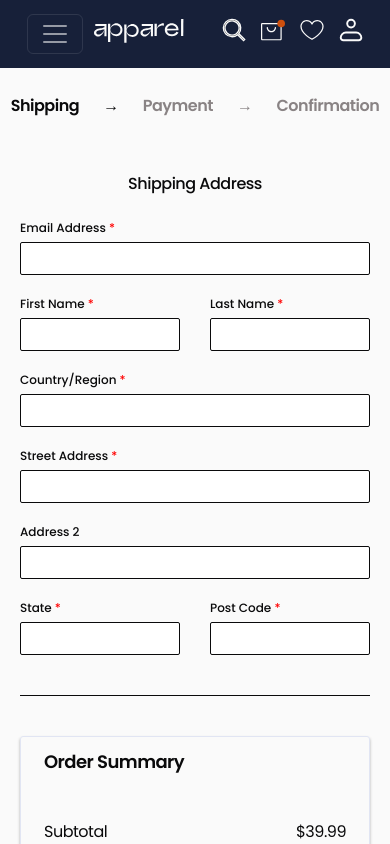
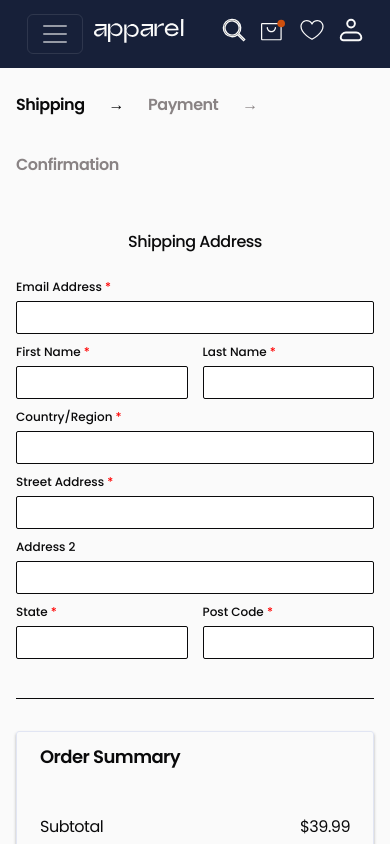
Before and after one commit to steffieMD/hng-task-apparel-app, a React (Vite) app: page /shipping in a window 390 px wide. Shown: the top 844 px of the page. Built offline with nearby package versions, Linux system fonts and the light colour scheme.

Commit message:
Update checkout pages

```diff
--- a/src/Product.jsx
+++ b/src/Product.jsx
@@ -80,7 +80,7 @@ function Product() {
           </div>
         </div>
         <div className="like-item">
-          <img src={likeIcon} alt="" />
+          <img className="like-icon" src={likeIcon} alt="" />
         </div>
       </div>
       <div className="img-div" onClick={handleShowProduct}>
--- a/src/styles/payment-page.css
+++ b/src/styles/payment-page.css
@@ -37,7 +37,7 @@ body::-webkit-scrollbar {
 
 /* Container */
 .payment-page-container {
-  padding: 20px 50px 0 50px;
+  padding: 30px 70px 59px 65px;
   color: var(--Base-Base_Black);
   display: flex;
   flex-direction: column;
@@ -45,13 +45,13 @@ body::-webkit-scrollbar {
 }
 
 .payment-container {
-  display: flex;
-  justify-content: center;
-  gap: 40px;
+  display: grid;
+  grid-template-columns: 65.6% 30.6%;
+  gap: 49px;
 }
 
-h1 {
-  padding-bottom: 40px;
+.payment-page-container h1 {
+  padding-bottom: 39px;
   display: flex;
   gap: 24px;
 }
@@ -73,7 +73,7 @@ h1 span:hover {
   color: #0a0a0b;
 }
 .payment-summary {
-  width: 396px;
+  width: 100%;
   height: 434px;
 
   border: 1px solid var(--Base-Base_Black);
@@ -153,11 +153,11 @@ h1 span:hover {
 }
 
 .sign-in-div {
-  height: 88px;
   border: 1px solid var(--Base-Base_Black);
-  padding: 20px;
+  padding: 20px 30px 21px 30px;
   display: flex;
   justify-content: space-between;
+  margin-bottom: 38px;
 }
 
 .sign-in-text {
@@ -203,7 +203,7 @@ h1 span:hover {
   display: flex;
   justify-content: space-between;
   align-items: center;
-  padding: 10px;
+
   margin-bottom: 25px;
 }
 
@@ -215,24 +215,22 @@ h1 span:hover {
   color: var(--Neutrals-Neutrals500);
 }
 
-.shipping-address-form,
-.shipping-method-div {
-  padding-top: 40px;
-}
-
 .payment-form {
-  width: 850px;
+  width: 100%;
 }
 
 .shipping-address-form h2 {
-  padding-bottom: 15px;
+  padding-bottom: 16px;
+}
+
+.shipping-page-container .shipping-method-div h2 {
+  padding: 24px 0 24px 0;
 }
 
 form {
   display: flex;
   flex-direction: column;
-  gap: 20px;
-  padding: 10px;
+  gap: 9px;
 }
 
 label,
@@ -258,7 +256,8 @@ label span {
 
 .split-form {
   width: 68%;
-  gap: 30px;
+  gap: 9px;
+  column-gap: 15px;
 }
 .split-form input {
   width: 100%;
@@ -326,16 +325,15 @@ h2 {
   }
 
   .payment-page-container {
-    padding: 20px;
+    padding: 19px 16px 15px 16px;
     justify-content: center;
     align-items: center;
   }
 
-  h1 {
+  .payment-page-container h1 {
     padding-left: 0;
     gap: 10px;
-    align-items: center;
-    justify-content: center;
+    flex-wrap: wrap;
   }
   h1 span {
     font-size: 16px;
@@ -347,6 +345,7 @@ h2 {
     flex-direction: column;
     gap: 40px;
     margin-bottom: 30px;
+    width: 100%;
   }
 
   .sign-in-div {
@@ -354,11 +353,15 @@ h2 {
   }
 
   .payment-form {
-    width: 340px;
+    width: 100%;
   }
 
   .shipping-address-form {
     padding-top: 0;
+  }
+
+  form {
+    gap: 9px;
   }
 
   .form-input {
@@ -367,6 +370,8 @@ h2 {
 
   .split-form {
     width: 100%;
+    gap: 9px;
+    column-gap: 15px;
   }
   .shipping-div,
   .shipping-div div {
@@ -398,7 +403,7 @@ h2 {
   }
 
   .payment-summary {
-    width: 340px;
+    width: 100%;
     height: 304px;
     padding: var(--Spacingm) 0 0 0;
     border-radius: var(--Spacingxs);
@@ -410,7 +415,7 @@ h2 {
   .payment-summary h3 {
     font-size: 18px;
     line-height: 21.6px;
-    padding: 0px 23px 0px 23px;
+    padding: 0 23px 0px 23px;
   }
 
   .payment-summary .summary-list {
@@ -418,15 +423,15 @@ h2 {
     display: flex;
     flex-direction: column;
     gap: 0;
-    padding: 0px 23px 0px 23px;
+    padding: 24px 23px 14px 23px;
     gap: 24px;
-    margin: 39px 0;
+    margin: 0;
   }
 
   .payment-summary button {
     margin-top: 0;
     padding: 13px 78px 13px 78px;
-    width: 340px;
+    width: 100%;
     border-radius: var(--Spacingxs);
     border: none;
     font-weight: 600;
@@ -434,13 +439,13 @@ h2 {
 }
 
 /* Tablet */
-@media only screen and (min-width: 601px) and (max-width: 1350px) {
+@media only screen and (min-width: 601px) and (max-width: 1240px) {
   .payment-summary button {
     margin-top: 30px;
   }
 
   .payment-page-container {
-    padding: 20px 30px 0 30px;
+    padding: 20px 30px 21px 20px;
   }
 
   .payment-payment {
--- a/src/styles/productlist-page.css
+++ b/src/styles/productlist-page.css
@@ -57,8 +57,9 @@ body::-webkit-scrollbar {
 
 .shoe-options-div {
   display: flex;
-  justify-content: space-between;
+  gap: 28px;
   width: 100%;
+  text-align: center;
 }
 
 .shoe-options {
@@ -136,8 +137,10 @@ body::-webkit-scrollbar {
   align-items: center;
 }
 
-.listProduct .item img {
-  width: 70%;
+.listProduct .item .img-div img {
+  width: 37.2%;
+  margin-top: 56.4px;
+  margin-bottom: 70.93px;
 }
 
 .listProduct img:hover {
@@ -165,19 +168,28 @@ body::-webkit-scrollbar {
   display: flex;
   align-items: center;
   justify-content: center;
-  justify-self: center;
+}
+
+.like-item .like-icon {
+  width: 32px;
+  height: 28px;
 }
 
 .price-size-cart {
   display: flex;
   justify-content: space-between;
-  gap: 10px;
+  gap: 20px;
+}
+
+.size-price {
+  width: 100%;
 }
 
 .size-div {
   display: flex;
   align-items: center;
-  gap: 10px;
+  gap: 13px;
+  justify-content: space-between;
 }
 
 .addCart {
@@ -214,7 +226,7 @@ span.size {
 }
 
 .size-btn {
-  width: 85px;
+  width: 100%;
   height: 34px;
   padding: 6px 10px 6px 10px;
   border-radius: 3px;
@@ -222,7 +234,8 @@ span.size {
   background-color: transparent;
   color: #0a0a0b;
   display: flex;
-  justify-content: space-between;
+  gap: 12px;
+  white-space: nowrap;
 }
 
 .price {
@@ -230,6 +243,7 @@ span.size {
   font-weight: 600;
   line-height: 28.8px;
   text-align: left;
+  margin-top: 4px;
 }
 
 .bottom-page-direction {
@@ -337,11 +351,20 @@ span.size {
   }
 
   .price {
-    font-size: 18px;
+    font-size: 38px;
   }
 
   span.size {
-    font-size: 14px;
+    font-size: 24px;
+  }
+
+  .size-btn {
+    font-size: 24px;
+    padding: 10px 40px;
+    height: 100%;
+    align-items: center;
+    display: flex;
+    gap: 20px;
   }
 
   .shoe-options {
@@ -357,9 +380,18 @@ span.size {
   }
 
   .price-size-cart {
+    gap: 80px;
+  }
+
+  .size-price {
+    display: flex;
+    flex-direction: column;
+    gap: 10px;
+  }
+
+  .size-div {
     gap: 20px;
   }
-
   .loadMore-div {
     margin-bottom: 15px;
   }
@@ -412,10 +444,6 @@ span.size {
   .addCart:hover {
     box-shadow: 0 6px 10px 4px rgba(0, 0, 0, 0.1);
   }
-
-  .size-btn {
-    width: 80px;
-  }
 }
 
 @media only screen and (max-width: 406px) {
@@ -454,7 +482,12 @@ span.size {
   }
 
   .size-div .size {
-    font-size: 12px;
+    font-size: 17px;
+  }
+
+  .size-div {
+    justify-content: flex-start;
+    gap: 20px;
   }
 
   .size-btn {
@@ -472,6 +505,18 @@ span.size {
   }
 }
 
+@media only screen and (min-width: 1225px) and (max-width: 1409px) {
+  .size-div {
+    justify-content: flex-start;
+    gap: 20px;
+  }
+
+  .size-btn {
+    width: 50%;
+    justify-content: center;
+  }
+}
+
 @media only screen and (min-width: 651px) and (max-width: 840px) {
   .listProduct .item {
     width: 80%;
--- a/src/styles/shipping-page.css
+++ b/src/styles/shipping-page.css
@@ -37,7 +37,7 @@ body::-webkit-scrollbar {
 
 /* Container */
 .shipping-page-container {
-  padding: 20px 50px 0 50px;
+  padding: 30px 70px 41px 65px;
   color: var(--Base-Base_Black);
   display: flex;
   flex-direction: column;
@@ -46,8 +46,8 @@ body::-webkit-scrollbar {
 
 .shipping-container {
   display: grid;
-  grid-template-columns: 2fr 1fr;
-  gap: 40px;
+  grid-template-columns: 65.6% 30.6%;
+  gap: 49px;
 }
 
 .shipping-form {
@@ -56,9 +56,10 @@ body::-webkit-scrollbar {
 }
 
 .shipping-page-container h1 {
-  padding-bottom: 40px;
+  padding-bottom: 39px;
   display: flex;
   gap: 24px;
+  flex-wrap: wrap;
 }
 
 .shipping-page-container h1 span {
@@ -150,6 +151,7 @@ body::-webkit-scrollbar {
   box-shadow: 0 2px 3px 0 rgba(0, 0, 0, 0.3);
   border-top-left-radius: 0px;
   border-top-right-radius: 0px;
+  white-space: wrap;
 }
 
 .shipping-summary button:hover {
@@ -205,20 +207,11 @@ body::-webkit-scrollbar {
   color: var(--Neutrals-Neutrals500);
 }
 
-.shipping-address-form,
-.shipping-method-div {
-  padding-top: 40px;
-}
-
-.shipping-address-form h2,
-.shipping-method-div h2 {
-  padding-bottom: 15px;
-}
-
 form {
   display: flex;
   flex-direction: column;
-  gap: 20px;
+  gap: 9px;
+  padding: 0;
 }
 
 label,
@@ -244,7 +237,8 @@ label span {
   width: 68%;
   display: grid;
   grid-template-columns: repeat(2, 1fr);
-  gap: 30px;
+  gap: 9px;
+  column-gap: 15px;
 }
 .split-form input {
   width: 100%;
@@ -324,7 +318,7 @@ h2 {
 /* Mobile */
 @media only screen and (max-width: 600px) {
   .shipping-page-container {
-    padding: 20px;
+    padding: 19px 16px 50px 16px;
     display: flex;
     flex-direction: column;
     justify-content: center;
@@ -337,8 +331,8 @@ h2 {
   .shipping-container {
     display: flex;
     flex-direction: column;
-    gap: 40px;
-    margin-bottom: 30px;
+    gap: 0;
+    width: 100%;
   }
 
   .sign-in-div {
@@ -351,6 +345,11 @@ h2 {
 
   .shipping-address-form {
     padding-top: 0;
+  }
+
+  .shipping-form {
+    padding-bottom: 38.5px;
+    margin-bottom: 32.5px;
   }
 
   .form-input {
@@ -393,6 +392,7 @@ h2 {
     border-radius: var(--Spacingxs);
     border: 1px solid var(--Primary_Primary100);
     box-shadow: 0 2px 3px 0 rgba(0, 0, 0, 0.3);
+    margin-bottom: 60px;
   }
 
   .shipping-summary h3 {
```
Also changed, not shown: src/styles/cart-page.css (+38 -16 lines).
